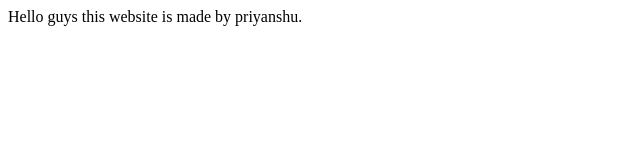
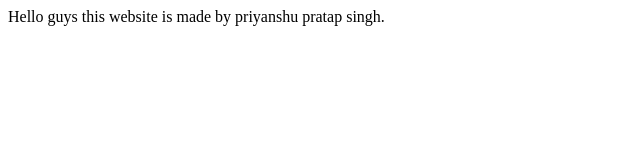
Before and after one commit to priyanshupratapsingh/git-via-angela-yu, a plain HTML site: page about.html in a window 1280 px wide. Shown: the whole page, without its empty margins (0-640 px from the left). Drawn offline with Linux system fonts and the light colour scheme.

Commit message:
updated contact and about in another branch

```diff
--- a/about.html
+++ b/about.html
@@ -6,6 +6,6 @@
     <title>Document</title>
 </head>
 <body>
-    Hello guys this website is made by priyanshu.
+    Hello guys this website is made by priyanshu pratap singh.
 </body>
 </html>
```
Also changed, not shown: contact.html (+1 -1 lines).
